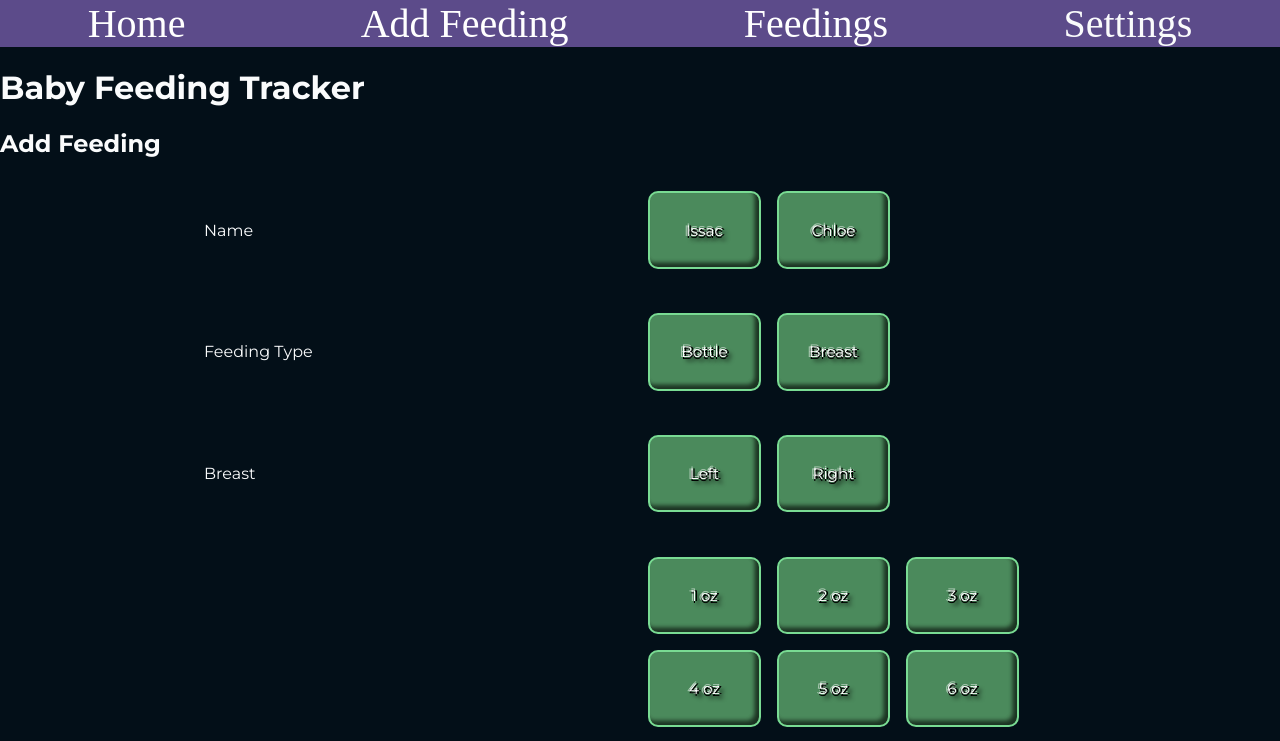
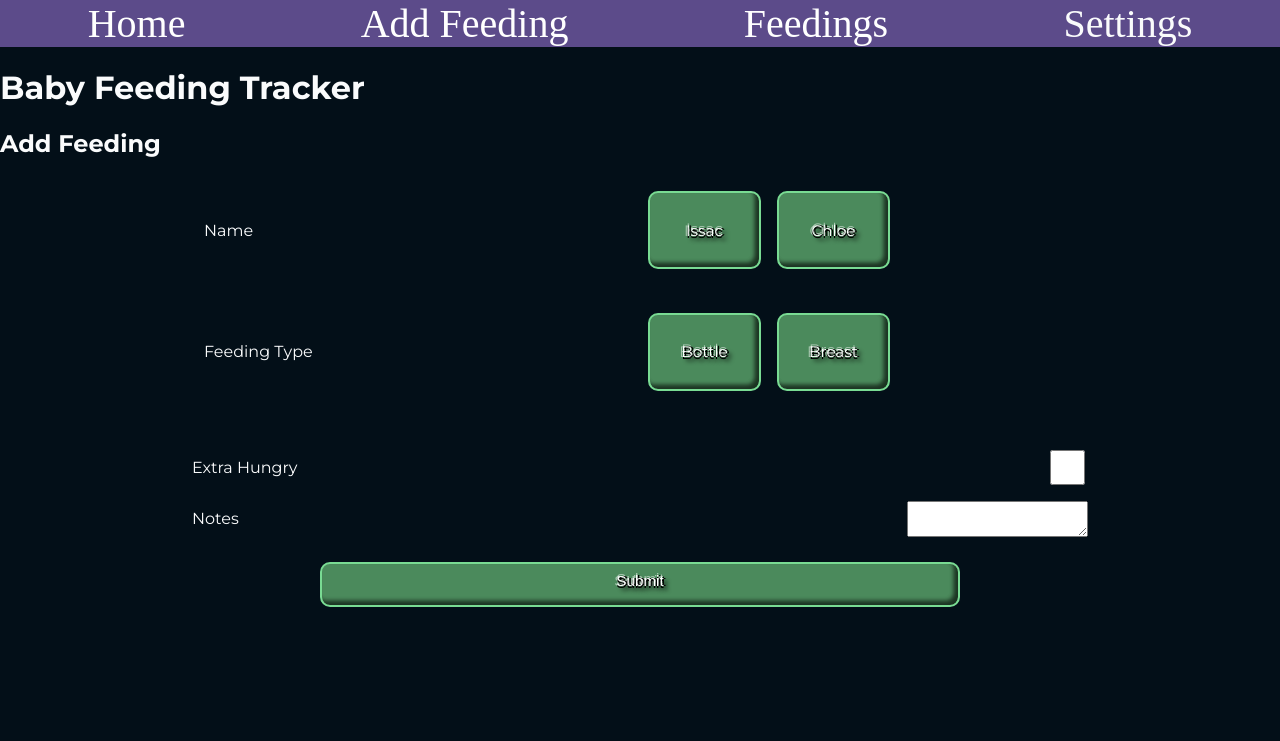
Before and after one commit to Richardaeld/baby-feeding-tacker, a React (Vite) app: page /addFeeding in a window 1280 px wide. Shown: the top 741 px of the page. Built offline with nearby package versions, Linux system fonts and the light colour scheme; a web font is replaced by a local one.

Commit message:
updated to handle dynamic content, updated PropType calidation, added comments and beautified

```diff
--- a/src/components/FormRadio.jsx
+++ b/src/components/FormRadio.jsx
@@ -6,20 +6,30 @@ export function FormRadio ({ inputData, setFormData, removeClass, addClass }) {
    const [newValue, setNewValue] = useState("");
 
    return (
-      <fieldset className="input-radio">
+      <fieldset className={`${inputData.className} input-radio`}>
          <span>{capitalizeEveryFirstLetter(inputData.name)}</span>
          <div className="input-radio-buttons">
             {inputData.radio.map(radio => {
+               const hasInputDataOnClick = inputData.events && inputData.events.onClick
                return (
                   <label
                      key={radio}
                      className="button button-clickable"
                      htmlFor={`${inputData.name}-${radio}`}
                      onClick={(e)      =>  {
+                        // @ Add remove button animation class
                         addClass('input-radio-selected'  ,'label', e);
-                        requestAnimationFrame(() => {
-                           removeClass(['input-radio-selected', 'button-depressed'],'label', e);
-                        });
+                        requestAnimationFrame(() => removeClass(['input-radio-selected', 'button-depressed'],'label', e));
+
+                        // @ Attach FormData onClick event(s)
+                        if(hasInputDataOnClick) inputData.events.onClick.map(event => event(e));
+
+                        // @ Set prop values
+                        setNewValue(e.target.value)
+                        setFormData(prevData => ({
+                           ...prevData,
+                           [inputData.name]: e.target.value
+                        }))
                      }}
                      onMouseEnter={(e) =>    addClass('button-depressed','label', e)}
                      onMouseLeave={(e) => removeClass(['button-depressed','input-radio-selected'],'label', e)}
@@ -28,15 +38,7 @@ export function FormRadio ({ inputData, setFormData, removeClass, addClass }) {
                         id={`${inputData.name}-${radio}`}
                         type="radio"
                         name={inputData.name}
-                        onChange={e => {
-                           setNewValue(e.target.checked)
-                           setFormData(prevData => ({
-                              ...prevData,
-                              [radio.name]: e.target.checked
-                           }))
-                        }}
                         value={radio}
-                        // checked={newValue}
                      />
                      <p>{radio}</p>
                   </label>
@@ -54,7 +56,12 @@ FormRadio.propTypes = {
       type:PropTypes.string,
       radio:PropTypes.arrayOf(
          PropTypes.oneOfType([PropTypes.number, PropTypes.string])
-      )
+      ),
+      events:PropTypes.shape ({
+         onClick:PropTypes.arrayOf(
+            PropTypes.func
+         )
+      })
    }),
    setFormData:PropTypes.func,
    addClass:PropTypes.func,
```
